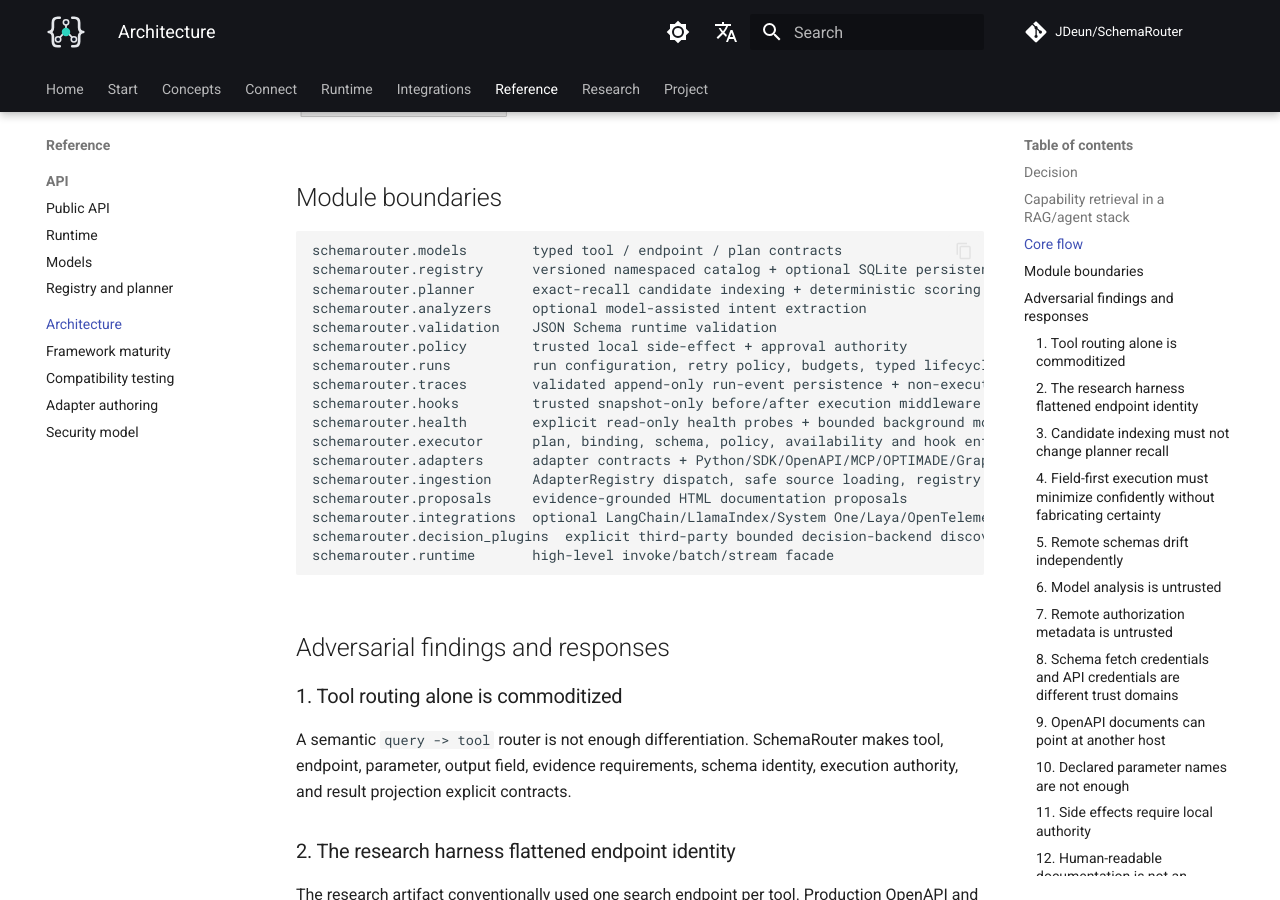
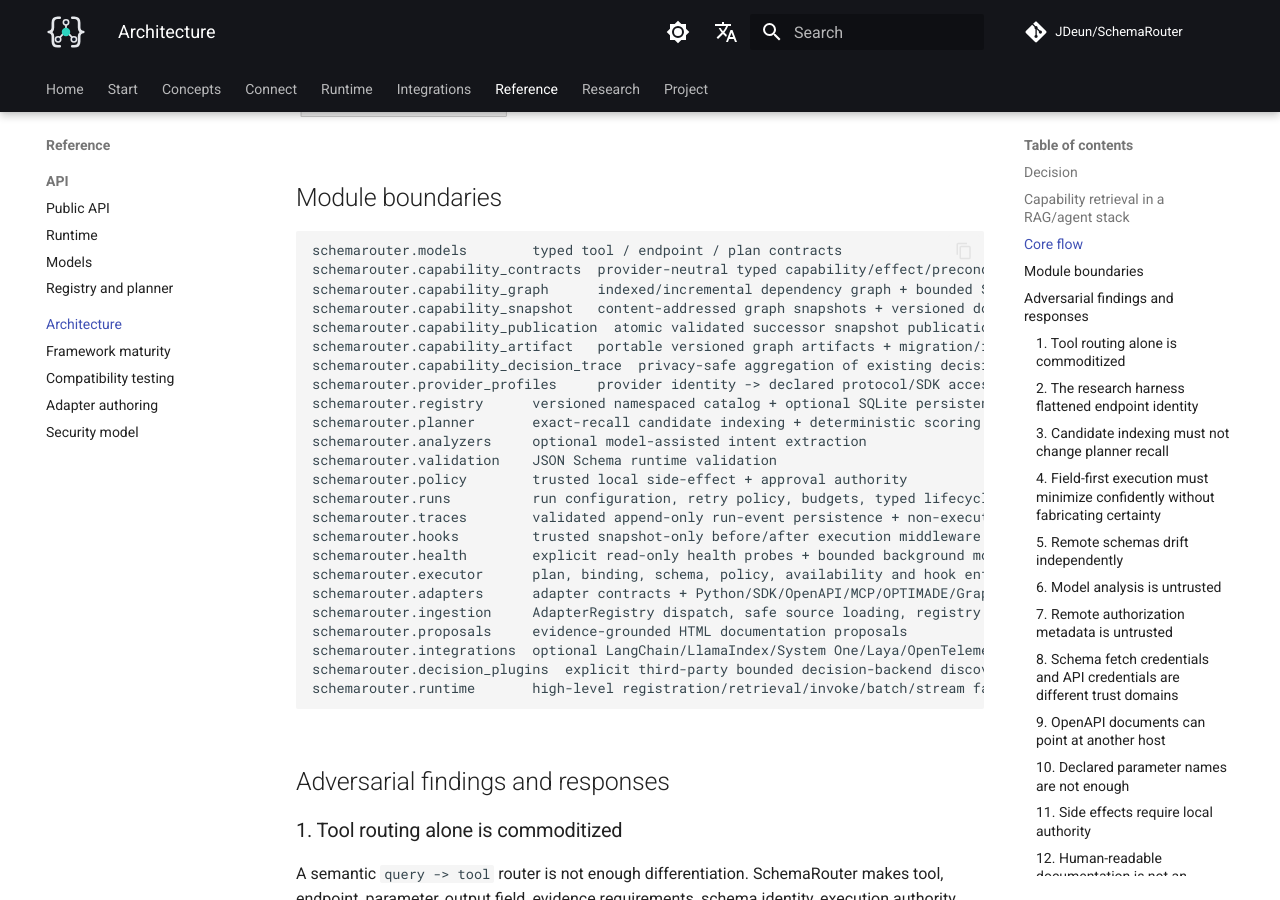
Before and after one commit to JDeun/SchemaRouter, an MkDocs documentation site: the page built from docs/architecture.md, in a window 1280 px wide and 900 px high, scrolled down 1581 px. Built offline with MkDocs 1.6.1 and Material for MkDocs 9.7.7, drawn with Linux system fonts in a browser that asks for light colours; comment, search, counter and statistics services are not loaded.

Commit message:
docs: align architecture and roadmap with capability infrastructure

````diff
--- a/docs/architecture.md
+++ b/docs/architecture.md
@@ -63,6 +63,13 @@ flowchart LR
 
 ```text
 schemarouter.models        typed tool / endpoint / plan contracts
+schemarouter.capability_contracts  provider-neutral typed capability/effect/precondition contracts
+schemarouter.capability_graph      indexed/incremental dependency graph + bounded SCC cycle analysis
+schemarouter.capability_snapshot   content-addressed graph snapshots + versioned document envelope
+schemarouter.capability_publication  atomic validated successor snapshot publication
+schemarouter.capability_artifact   portable versioned graph artifacts + migration/integrity checks
+schemarouter.capability_decision_trace  privacy-safe aggregation of existing decision explanations
+schemarouter.provider_profiles     provider identity -> declared protocol/SDK access methods
 schemarouter.registry      versioned namespaced catalog + optional SQLite persistence
 schemarouter.planner       exact-recall candidate indexing + deterministic scoring + recall-first projection
 schemarouter.analyzers     optional model-assisted intent extraction
@@ -78,7 +85,7 @@ schemarouter.ingestion     AdapterRegistry dispatch, safe source loading, regist
 schemarouter.proposals     evidence-grounded HTML documentation proposals
 schemarouter.integrations  optional LangChain/LlamaIndex/System One/Laya/OpenTelemetry integrations
 schemarouter.decision_plugins  explicit third-party bounded decision-backend discovery/loading
-schemarouter.runtime       high-level invoke/batch/stream facade
+schemarouter.runtime       high-level registration/retrieval/invoke/batch/stream facade
 ```
 
 ## Adversarial findings and responses
````
